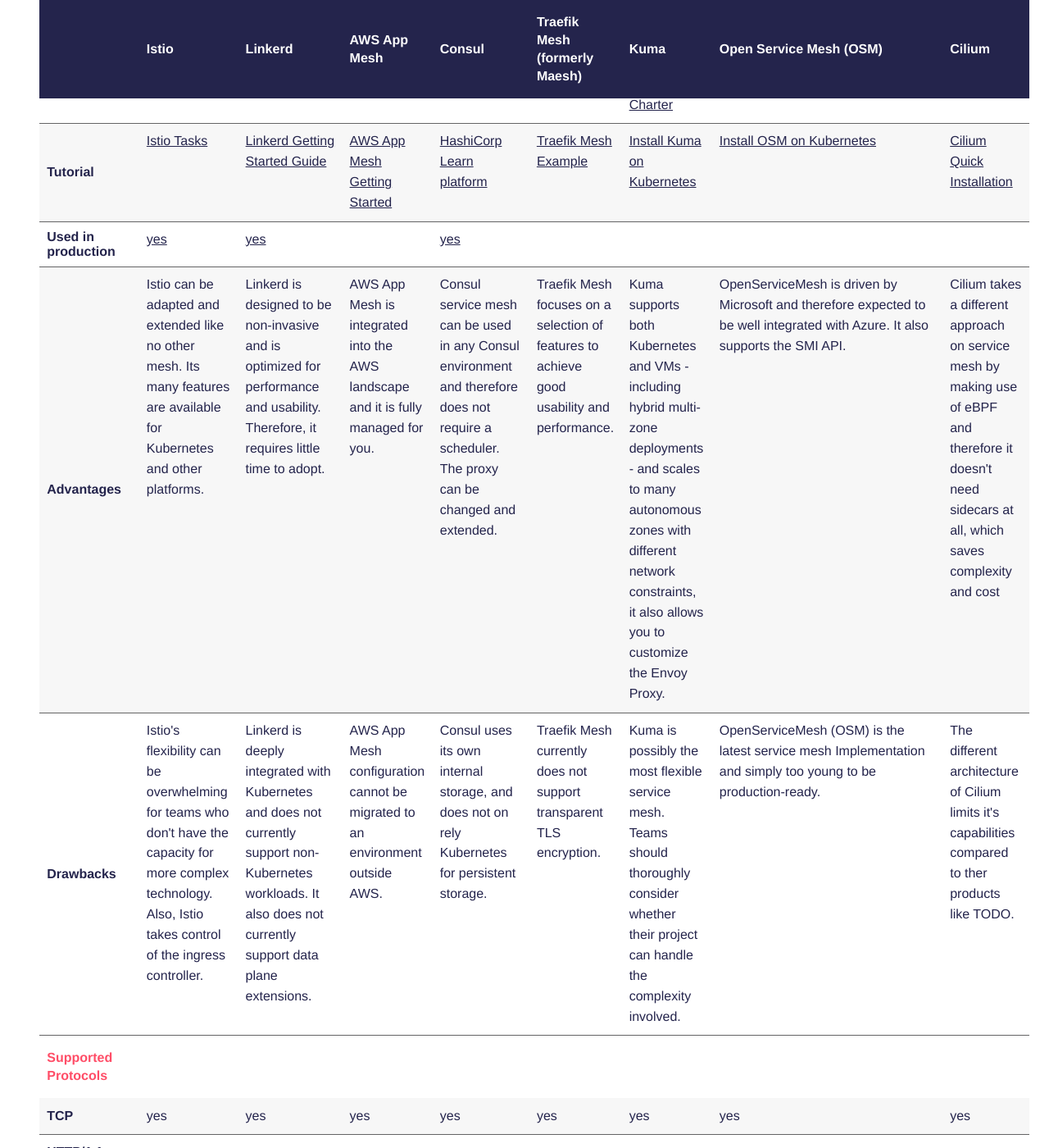
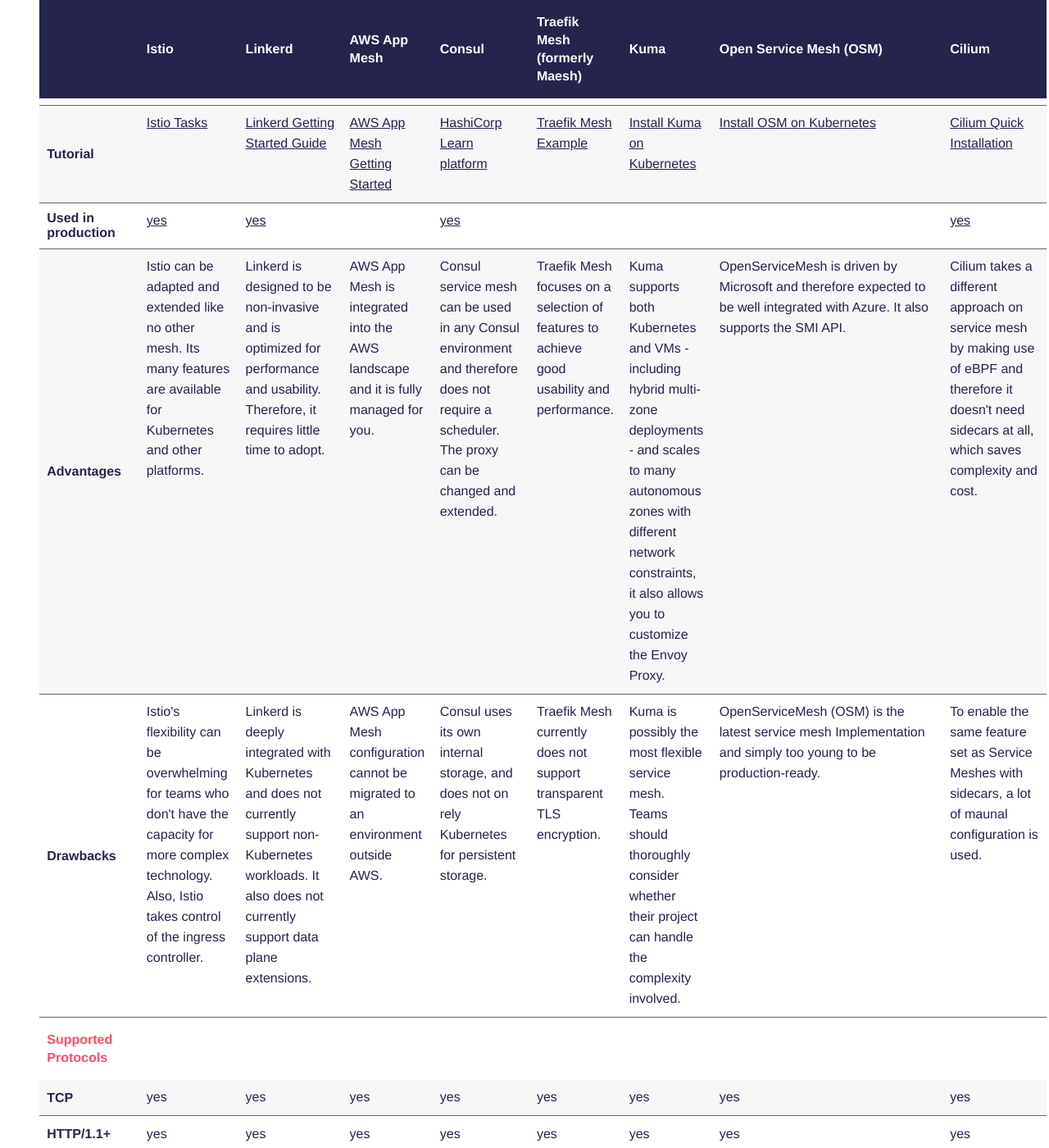
Before and after one commit to servicemesh-es/servicemesh.es, a Jekyll site: the page built from index.md, in a window 1280 px wide and 1400 px high, scrolled down 6020 px. Shown: the whole window at 82% size. Built offline with Jekyll 4.4.1, drawn with Linux system fonts in a browser that asks for light colours; some web fonts are replaced; some of the changed text lies outside the part shown.

Commit message:
changes to cilium column based on feedback

```diff
--- a/_includes/comparison.html
+++ b/_includes/comparison.html
@@ -57,7 +57,7 @@
         <td><a href="https://traefik.io/traefik/" target="_blank">Traefik Proxy</a> on each node</td>
         <td><a href="https://www.envoyproxy.io" target="_blank">Envoy</a></td>
         <td><a href="https://www.envoyproxy.io" target="_blank">Envoy</a></td>
-        <td>Cilium agent on each node, <a href="https://docs.cilium.io/en/stable/concepts/security/proxy/" target="_blank">Proxy Injection</a> option for L7 (<a href="https://www.envoyproxy.io" target="_blank">Envoy</a>)</td>
+        <td>Cilium agent on each node, <a href="https://docs.cilium.io/en/v1.12/policy/visibility/#proxy-visibility" target="_blank">Proxy Injection</a> option for L7 (<a href="https://www.envoyproxy.io" target="_blank">Envoy</a>)</td>
       </tr>
       <tr>
         <th scope="row">Ingress Controller</th>
@@ -68,7 +68,7 @@
         <td>any</td>
         <td>any</td>
         <td><a href="https://release-v0-11.docs.openservicemesh.io/docs/guides/traffic_management/ingress/" target="_blank">prepared config for Contour</a>, compatible with any other</td>
-        <td>any</td>
+        <td><a href="https://docs.cilium.io/en/v1.12/gettingstarted/servicemesh/ingress/" target="_blank">Cilium Ingress for TLS & path-based routing features</a>, compatible with any other</td>
       </tr>
       <tr>
           <th scope="row">Governance</th>
@@ -101,7 +101,7 @@
             <td></td>
             <td></td>
             <td></td>
-            <td></td>
+            <td><a href="https://github.com/cilium/cilium/blob/master/USERS.md" target="_blank">yes</a></td>
           </tr>
           <tr>
             <th scope="row">Advantages</th>
@@ -112,7 +112,7 @@
             <td>Traefik Mesh focuses on a selection of features to achieve good usability and performance.</td>
             <td>Kuma supports both Kubernetes and VMs - including hybrid multi-zone deployments - and scales to many autonomous zones with different network constraints, it also allows you to customize the Envoy Proxy.</td>
             <td>OpenServiceMesh is driven by Microsoft and therefore expected to be well integrated with Azure. It also supports the SMI API.</td>
-            <td>Cilium takes a different approach on service mesh by making use of eBPF and therefore it doesn't need sidecars at all, which saves complexity and cost </td>
+            <td>Cilium takes a different approach on service mesh by making use of eBPF and therefore it doesn't need sidecars at all, which saves complexity and cost.</td>
           </tr>
           <tr>
             <th scope="row">Drawbacks</th>
@@ -123,7 +123,7 @@
             <td>Traefik Mesh currently does not support transparent TLS encryption.</td>
             <td>Kuma is possibly the most flexible service mesh. Teams should thoroughly consider whether their project can handle the complexity involved.</td>
             <td>OpenServiceMesh (OSM) is the latest service mesh Implementation and simply too young to be production-ready.</td>
-            <td>The different architecture of Cilium limits it's capabilities compared to ther products like TODO.</td>
+            <td>To enable the same feature set as Service Meshes with sidecars, a lot of maunal configuration is used.</td>
           </tr>
       </tbody>
     <thead style="background-color: white; color: #ff4d67">
@@ -243,7 +243,7 @@
         <td>no</td>
         <td><a href="https://kuma.io/docs/latest/deployments/multi-zone" target="_blank">yes</a></td>
         <td>no</td>
-        <td>no</td>
+        <td><a href="https://docs.cilium.io/en/v1.12/gettingstarted/external-workloads/#external-workloads" target="_blank">yes</a></td>
       </tr>
       <tr>
         <th scope="row">Multi-Cluster Mesh<small class="form-text">Control and observe multiple clusters</small></th>
@@ -334,7 +334,7 @@
         <td>yes</td>
         <td><a href="https://kuma.io/docs/latest/policies/traffic-log/#traffic-log" target="_blank">yes</a></td>
         <td>no</td>
-        <td>yes, via <a href="https://docs.cilium.io/en/stable/concepts/security/proxy/">Proxy injection</a></td>
+        <td>yes, via <a href="https://docs.cilium.io/en/v1.12/policy/visibility/#proxy-visibility">Proxy injection</a></td>
       </tr>
       <tr>
         <th scope="row"><a href="https://landing.google.com/sre/sre-book/chapters/monitoring-distributed-systems/#xref_monitoring_golden-signals" target="_blank">"Golden Signal”</a> Metrics Generation</th>
@@ -400,7 +400,7 @@
         <td><a href="https://www.jaegertracing.io" target="_blank">Jaeger</a></td>
         <td><a href="https://www.jaegertracing.io" target="_blank">Jaeger</a>, <a href="https://zipkin.io/" target="_blank">zipkin</a>, <a href="https://kuma.io/docs/latest/policies/traffic-trace/#add-datadog-backend">datadog</a></td>
         <td><a href="https://www.jaegertracing.io" target="_blank">Jaeger</a></td>
-        <td></td>
+        <td><a href="https://github.com/cilium/hubble-otel" target="_blank">OpenTelemetry via hubble-otel</a></td>
       </tr>
       <tr>
         <th scope="row">Integrated, pre-configured Tracing-Backends</th>
@@ -411,7 +411,7 @@
         <td><a href="https://github.com/traefik/mesh/pull/79" target="_blank">yes, Jaeger</a></td>
         <td><a href="https://kuma.io/docs/latest/policies/traffic-trace/" target="_blank">yes, Jaeger</a></td>
         <td><a href="https://docs.openservicemesh.io/docs/tasks_usage/observability/tracing/#automatically-provision-jaeger">yes (install with flag), Jaeger</a></td>
-        <td></td>
+        <td>no</td>
       </tr>
     </tbody>
     <thead style="background-color: white; color: #ff4d67">
@@ -440,7 +440,7 @@
         <td>yes, through <a href="https://github.com/servicemeshinterface/smi-spec/blob/master/apis/traffic-split/v1alpha3/traffic-split.md" target="_blank">SMI</a></td>
         <td><a href="https://kuma.io/docs/latest/policies/traffic-route" target="_blank">yes</a></td>
         <td>yes, through <a href="https://github.com/servicemeshinterface/smi-spec/blob/master/apis/traffic-split/v1alpha3/traffic-split.md" target="_blank">SMI</a></td>
-        <td>no</td>
+        <td>via <a href="https://docs.cilium.io/en/v1.12/gettingstarted/servicemesh/envoy-traffic-management/" target="_blank">manual configuration of Envoy proxy</a></td>
       </tr>
       <tr>
         <th scope="row">Header- and Path-based Traffic Splits<small class="form-text">Routing rules based on request header and path</small></th>
@@ -451,7 +451,7 @@
         <td>no</td>
         <td><a href="https://kuma.io/docs/latest/policies/traffic-route/#l7-traffic-split" target="_blank">yes</a></td>
         <td>Header-based via <a href="https://github.com/servicemeshinterface/smi-spec/blob/master/apis/traffic-split/v1alpha3/traffic-split.md" target="_blank">SMI</a></td>
-        <td>no</td>
+        <td>via <a href="https://docs.cilium.io/en/v1.12/gettingstarted/servicemesh/envoy-traffic-management/" target="_blank">manual configuration of Envoy proxy</a></td>
       </tr>
     </tbody>
     <thead style="background-color: white; color: #ff4d67">
@@ -469,7 +469,7 @@
         <td><a href="https://doc.traefik.io/traefik-mesh/configuration/#circuit-breaker" target="_blank">yes</a></td>
         <td><a href="https://kuma.io/docs/latest/policies/circuit-breaker/" target="_blank">yes</a></td>
         <td><a href="https://github.com/openservicemesh/osm/issues/980">yes</a></td>
-        <td>no</td>
+        <td>via <a href="https://docs.cilium.io/en/v1.12/gettingstarted/servicemesh/envoy-traffic-management/" target="_blank">manual configuration of Envoy proxy</a></td>
       </tr>
       <tr>
         <th scope="row">Retry & Timeout</th>
@@ -480,7 +480,7 @@
         <td><a href="https://doc.traefik.io/traefik-mesh/configuration/#retry" target="_blank">yes</a></td>
         <td>yes, <a href="https://kuma.io/docs/latest/policies/retry/" target="_blank">retry</a> and <a href="https://kuma.io/docs/1.1.0/policies/timeout" target="_blank">timeout</a></td>
         <td>no</td>
-        <td>no</td>
+        <td>via <a href="https://docs.cilium.io/en/v1.12/gettingstarted/servicemesh/envoy-traffic-management/" target="_blank">manual configuration of Envoy proxy</a></td>
       </tr>
       <tr>
         <th scope="row">Path- & Method-based Retry & Timeout<small class="form-text">Different retry and timeout config for each endpoint</small></th>
--- a/_includes/implementations.html
+++ b/_includes/implementations.html
@@ -104,7 +104,7 @@
           </div>
           <h2 class="list-teaser__headline">Cilium</h2>
           <p class="list-teaser__text">
-            TODO
+            Cilium existed long before the term Service Mesh even came up, providing security, networking and oservability features efficiently with eBPF instead of sidecars.
           </p>
         </a>
       </div>
```
Also changed, not shown: other parts of _includes/comparison.html (+1 -1 lines).
